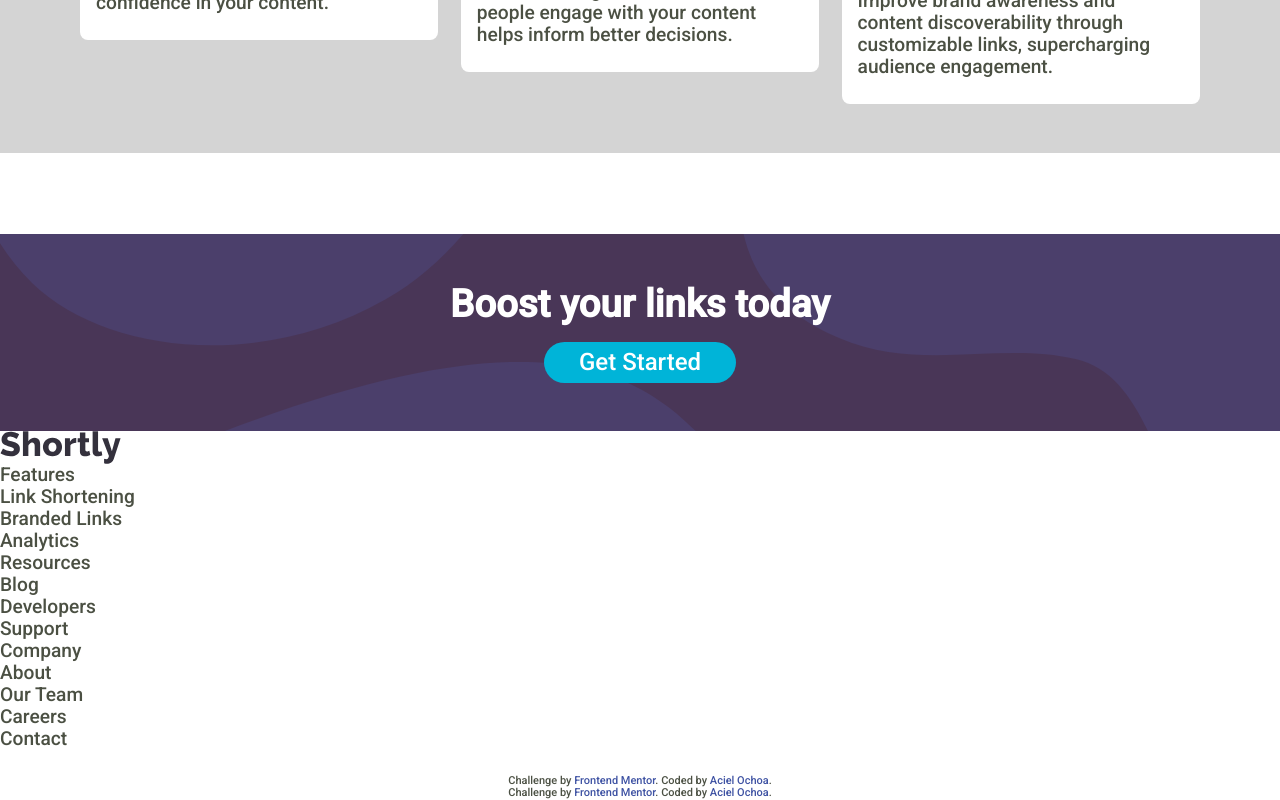
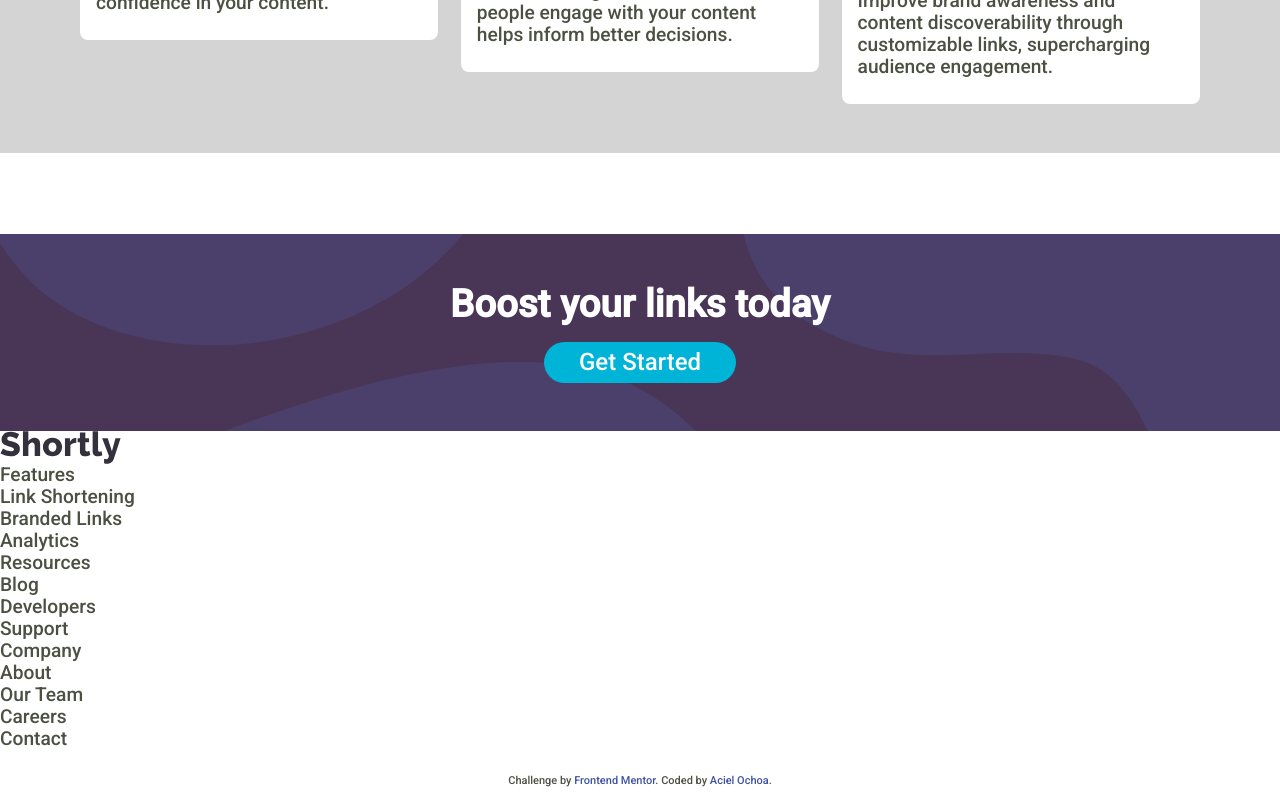
Before and after one commit to AceIsHuman/url-shortening-api, a React (Create React App) app: page / in a window 1280 px wide. Shown: the part 1289-2089 px from the top of the page. Built offline with nearby package versions, Linux system fonts and the light colour scheme.

Commit message:
remove Attribution

```diff
--- a/src/App.js
+++ b/src/App.js
@@ -5,7 +5,6 @@ import URLForm from './components/URLForm';
 import Staircase from './components/Staircase';
 import BottomCTA from './components/BottomCTA';
 import Footer from './components/Footer';
-import Attribution from './components/Attribution';
 
 import './main.css';
 import useLocalStorage from './utils/useLocalStorage';
@@ -21,7 +20,6 @@ function App() {
       <Staircase links={links} />
       <BottomCTA />
       <Footer />
-      <Attribution />
     </div>
   );
 }
```
